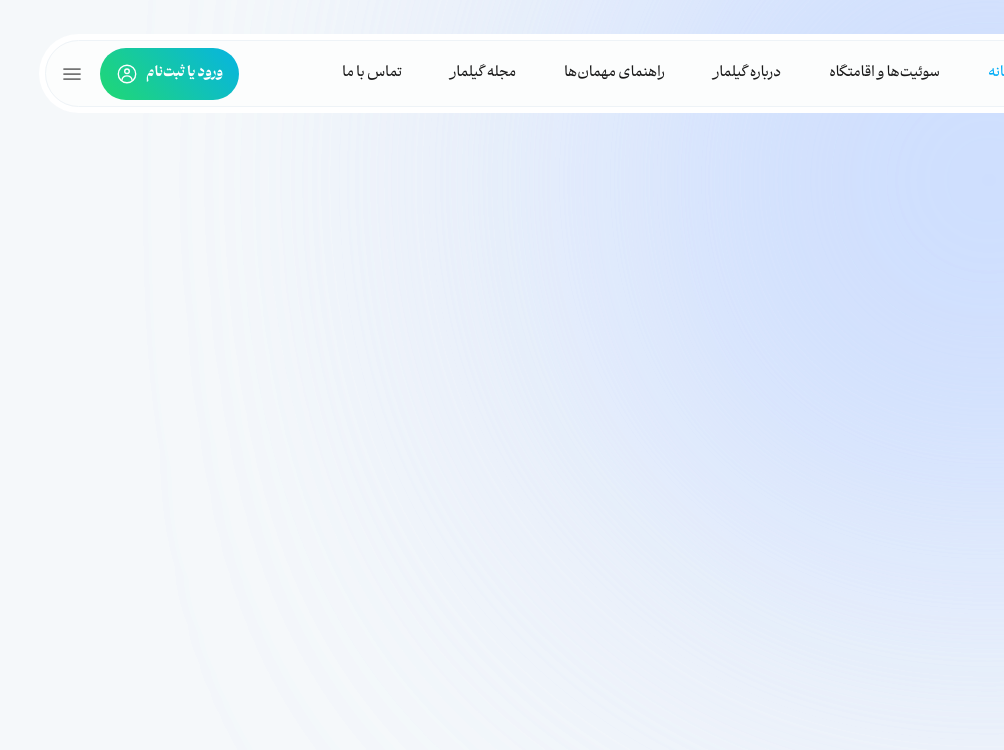
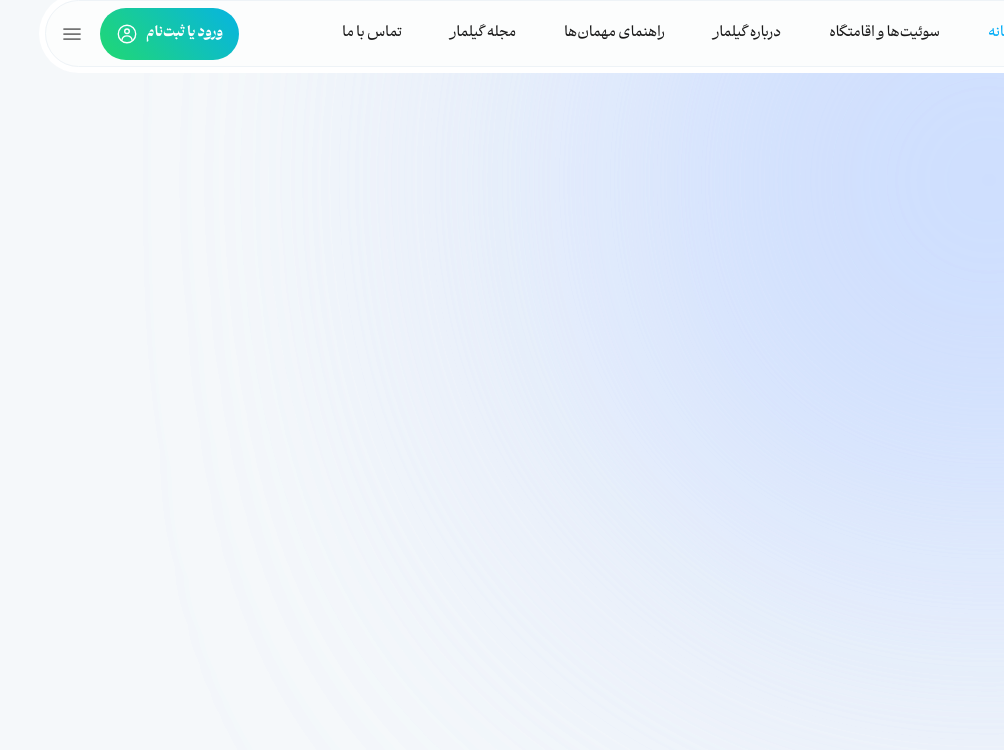
Before and after one commit to zana-abdi2002/gilmar-test, a Next.js app: page / in a window 1280 px wide. Shown: the top 750 px of the page, without its empty margins (276-1280 px from the left). Built offline with nearby package versions, Linux system fonts and the light colour scheme; what @mui/material-nextjs would draw is missing.

Commit message:
fix: navbar has absolute positioning

```diff
--- a/src/app/layout.tsx
+++ b/src/app/layout.tsx
@@ -23,7 +23,7 @@ export default function RootLayout({ children }: LayoutProps<"/">) {
         <NextIntlClientProvider>
           <AppRouterCacheProvider options={{ enableCssLayer: true }}>
             <ThemeProvider theme={theme}>
-              <div className="absolute inset-x-0 top-10 z-50 mx-auto w-[calc(100%-2rem)] max-w-7xl">
+              <div className="mx-auto w-[calc(100%-2rem)] max-w-7xl">
                 <Navbar />
               </div>
               {children}
```
